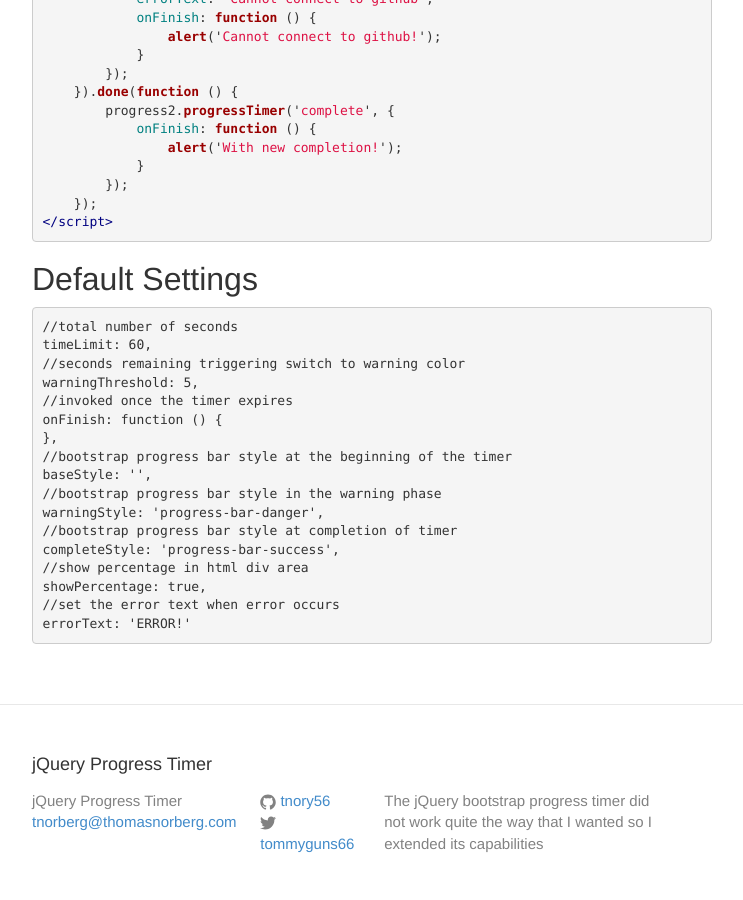
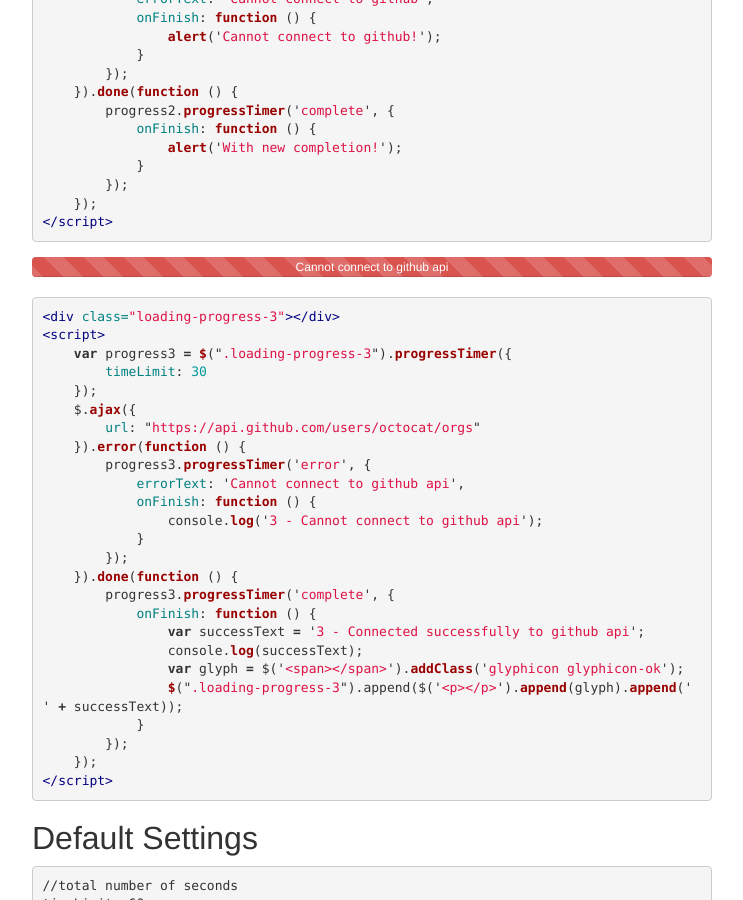
Before and after one commit to tnory56/jquery-progressTimer, a Jekyll site: the page built from _posts/2014-10-08-examples.markdown, in a window 1280 px wide and 900 px high, scrolled down 907 px. Shown: the whole window, without its empty margins (268-1011 px from the left). Built offline with Jekyll 4.4.1, drawn with Linux system fonts in a browser that asks for light colours.

Commit message:
Added another example to examples pages

```diff
--- a/_config.yml
+++ b/_config.yml
@@ -10,4 +10,4 @@ github_username:  tnory56
 
 # Build settings
 markdown: kramdown
-#highlighter: pygments.rb
+highlighter: pygments.rb
--- a/_posts/2014-10-08-examples.markdown
+++ b/_posts/2014-10-08-examples.markdown
@@ -63,6 +63,36 @@ customcss:
 </script>
 {% endhighlight %}
 
+<div class="loading-progress-3"></div>
+
+{% highlight html %}
+<div class="loading-progress-3"></div>
+<script>
+    var progress3 = $(".loading-progress-3").progressTimer({
+        timeLimit: 30
+    });
+    $.ajax({
+        url: "https://api.github.com/users/octocat/orgs"
+    }).error(function () {
+        progress3.progressTimer('error', {
+            errorText: 'Cannot connect to github api',
+            onFinish: function () {
+                console.log('3 - Cannot connect to github api');
+            }
+        });
+    }).done(function () {
+        progress3.progressTimer('complete', {
+            onFinish: function () {
+                var successText = '3 - Connected successfully to github api';
+                console.log(successText);
+                var glyph = $('<span></span>').addClass('glyphicon glyphicon-ok');
+                $(".loading-progress-3").append($('<p></p>').append(glyph).append(' ' + successText));
+            }
+        });
+    });
+</script>
+{% endhighlight %}
+
 ## Default Settings
 {% highlight html %}
 //total number of seconds
--- a/dist/css/jquery.progresstimer.css
+++ b/dist/css/jquery.progresstimer.css
@@ -1,5 +1,5 @@
 /**!
- * jQuery Progress Timer SITE - v1.0.0 - 10/8/2014
+ * jQuery Progress Timer SITE - v1.0.0 - 10/9/2014
  * http://www.thomasnorberg.com
  * Copyright (c) 2014 Thomas Norberg;
  * Licensed MIT
--- a/dist/js/demo.js
+++ b/dist/js/demo.js
@@ -1,5 +1,5 @@
 /**!
- * jQuery Progress Timer SITE - v1.0.0 - 10/8/2014
+ * jQuery Progress Timer SITE - v1.0.0 - 10/9/2014
  * http://www.thomasnorberg.com
  * Copyright (c) 2014 Thomas Norberg;
  * Licensed MIT
@@ -8,7 +8,7 @@
 var progress1 = $(".loading-progress-1").progressTimer({
     timeLimit: 10,
     onFinish: function () {
-        alert('completed!');
+        console.log('completed!');
     }
 });
 $.ajax({
@@ -17,7 +17,7 @@ $.ajax({
     progress1.progressTimer('error', {
         errorText: 'ERROR!',
         onFinish: function () {
-            alert('There was an error processing your information!');
+            console.log('1 - There was an error processing your information!');
         }
     });
 }).done(function () {
@@ -34,13 +34,37 @@ $.ajax({
     progress2.progressTimer('error', {
         errorText: 'Cannot connect to github',
         onFinish: function () {
-            alert('Cannot connect to github!');
+            console.log('2 - Cannot connect to github!');
         }
     });
 }).done(function () {
     progress2.progressTimer('complete', {
         onFinish: function () {
-            alert('With new completion!');
+            console.log('With new completion!');
         }
     });
 });
+
+
+var progress3 = $(".loading-progress-3").progressTimer({
+    timeLimit: 30
+});
+$.ajax({
+    url: "https://api.github.com/users/octocat/orgs"
+}).error(function () {
+    progress3.progressTimer('error', {
+        errorText: 'Cannot connect to github api',
+        onFinish: function () {
+            console.log('3 - Cannot connect to github api');
+        }
+    });
+}).done(function () {
+    progress3.progressTimer('complete', {
+        onFinish: function () {
+            var successText = '3 - Connected successfully to github api';
+            console.log(successText);
+            var glyph = $('<span></span>').addClass('glyphicon glyphicon-ok');
+            $(".loading-progress-3").append($('<p></p>').append(glyph).append(' ' + successText));
+        }
+    });
+});
```
Also changed, not shown: src/js/demo.js (+28 -4 lines), dist/css/static.min.css, dist/js/demo.min.js, dist/js/jquery.progresstimer.min.js, dist/js/static.min.js.
